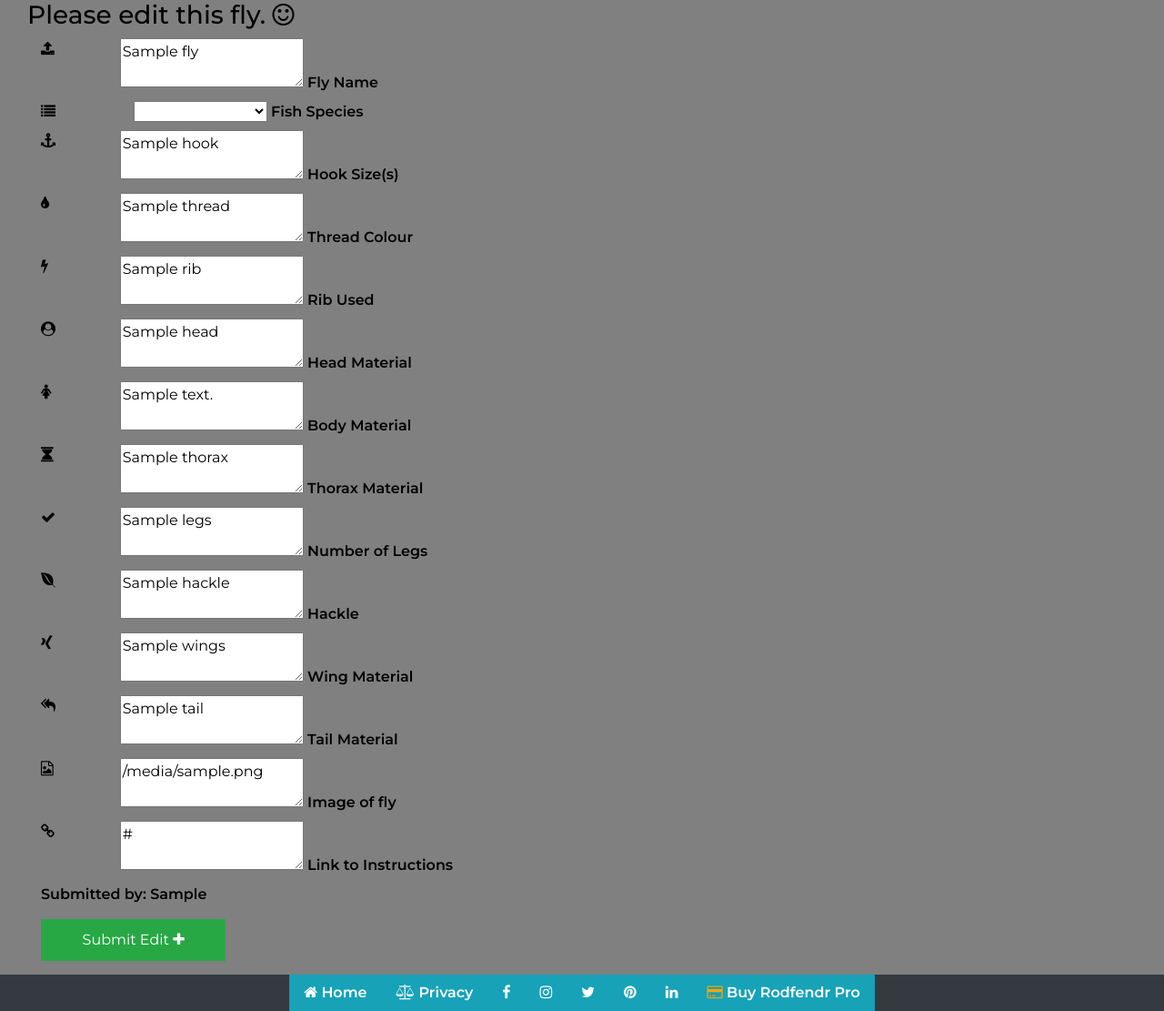
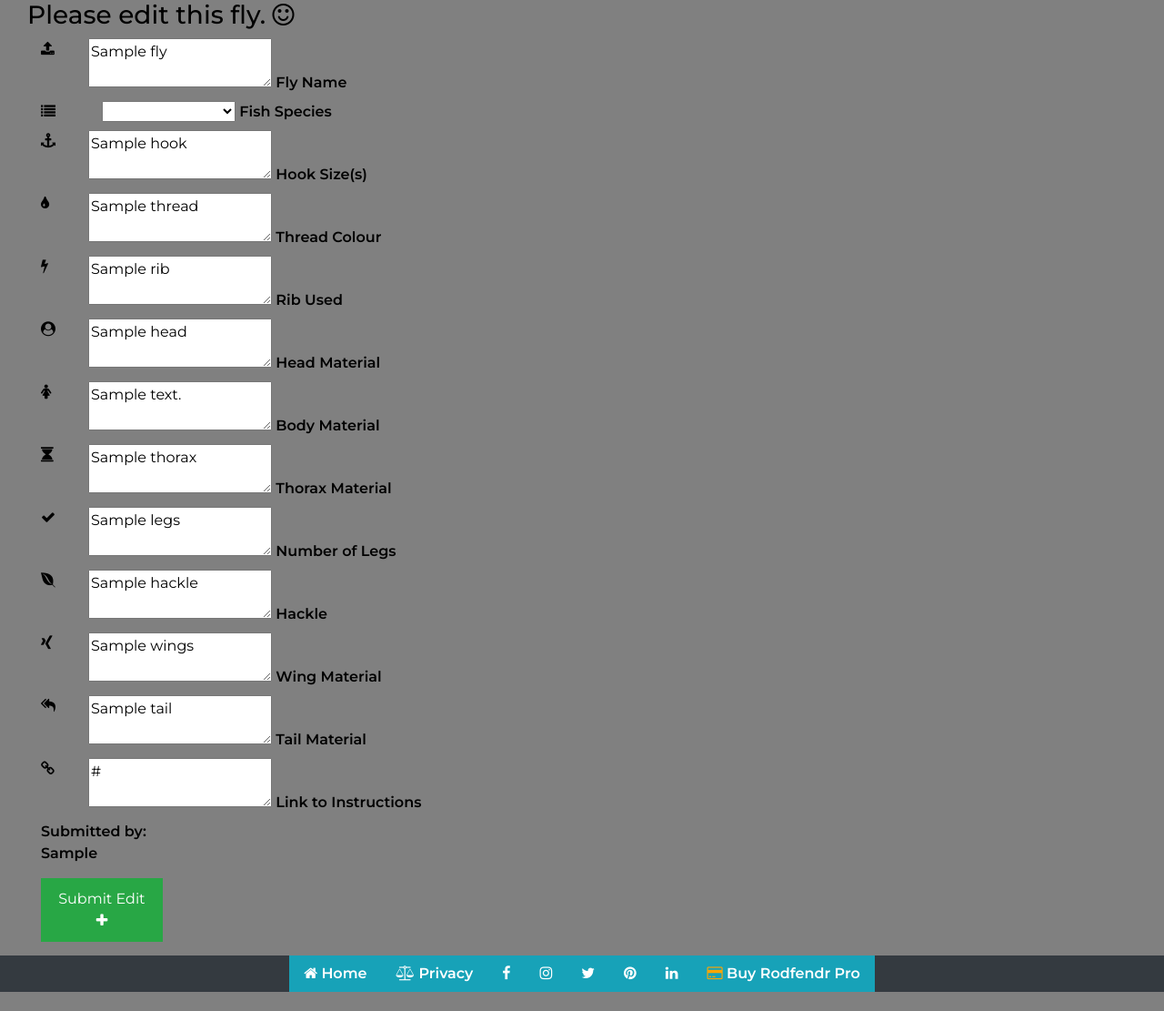
Before and after one commit to AlanOSheadev/Flies-fish-love, a Flask app: template templates/editfly.html in a window 1280 px wide. Shown: the part 72-1183 px from the top of the page at 91% size. After the commit the page ends 1162 px from the top, so only its background shows below. Run offline with Flask 2, Linux system fonts and the light colour scheme; the template is opened without the code that fills it: most values are stand-ins (such as "Sample title", 1, 10 or a date in 2020); some libraries are stand-ins or nearby versions; some web fonts are replaced.

Commit message:
added fly image to fly page

```diff
--- a/templates/editfly.html
+++ b/templates/editfly.html
@@ -3,7 +3,7 @@
     <h3 class="justify-content-center col-12">Please edit this fly. <i class="fa fa-smile-o" aria-hidden="true"></i></h3>
 </div>
 <div class="row justify-content-center">
-    <form action="{{ url_for('update_fly', fly_id=fly._id) }}" method="POST" class="col-12">
+    <form action="{{ url_for('update_fly', fly_id=fly._id) }}" method="POST" class="col-8">
         <div class="row">
             <div class="input-field col-1"><i class="fa fa-upload" aria-hidden="true"></i></div>
             <div class="col_11">
@@ -96,13 +96,6 @@
             </div>
         </div>
         <div class="row">
-            <div class="input-field col-1"> <i class="fa fa-file-image-o" aria-hidden="true"></i></div>
-            <div class="col_11">
-                <textarea name="image" id="image">{{fly.image}}</textarea>
-                <label>Image of fly</label>
-            </div>
-        </div>
-        <div class="row">
             <div class="input-field col-1"> <i class="fa fa-link" aria-hidden="true"></i></div>
             <div class="col_11">
                 <textarea name="link" id="link">{{fly.link}}</textarea>
@@ -126,7 +119,9 @@
             </button>
         </div>
     </form>
+    <div class="col-4"><a href="{{fly.image}}"></a></div>
 </div>
+
 <script src="https://cdnjs.cloudflare.com/ajax/libs/jquery/3.2.1/jquery.min.js"></script>
 <script type="test/javascript"></script>
 {% endblock %}
--- a/templates/fly.html
+++ b/templates/fly.html
@@ -38,7 +38,7 @@
                 <p>{{fly.submitted_by}}</p>
             </div>
             <div class="col">
-               <p>{{fly.image}}</p>
+               <p><a href="{{fly.image}}"></a></p>
             </div>
         </div>
 <!-- Keeping the ingredients for each fly in a drop down menu to enchance the UX -->
@@ -55,7 +55,7 @@
                     Wings : &nbsp;&ensp;&emsp;{{fly.wings}} <br>
                     Tail : &nbsp;&emsp;&emsp;&emsp;{{fly.tail}} <br>
                     Hackle : &nbsp;&emsp;&nbsp;{{fly.hackle}} <br>
-                    Image : &nbsp;&ensp;&emsp;{{fly.image}} <br>
+                    <!-- Image : &nbsp;&ensp;&emsp;{{fly.image}} <br> -->
                     Link to Instructions :  <a href="{{fly.link}}" target="blank">Link</a> <br>
                     <br>
                     Submitted By: {{fly.submitted_by}}
--- a/templates/searchflyname.html
+++ b/templates/searchflyname.html
@@ -43,7 +43,7 @@
                     Wings : &nbsp;&ensp;&emsp;{{result.wings}} <br>
                     Tail : &nbsp;&emsp;&emsp;&emsp;{{result.tail}} <br>
                     Hackle : &nbsp;&emsp;&nbsp;{{result.hackle}} <br>
-                    Image : &nbsp;&ensp;&emsp;{{fly.image}} <br>
+                    <!-- Image : &nbsp;&ensp;&emsp;{{fly.image}} <br> -->
                     Link to Instructions :  <a href="{{result.link}}" target="blank">Link</a> <br>
                     <br>
                     Submitted By: {{result.submitted_by}}
--- a/templates/searchflysubmitted.html
+++ b/templates/searchflysubmitted.html
@@ -47,7 +47,7 @@
                     Wings : &nbsp;&ensp;&emsp;{{result.wings}} <br>
                     Tail : &nbsp;&emsp;&emsp;&emsp;{{result.tail}} <br>
                     Hackle : &nbsp;&emsp;&nbsp;{{result.hackle}} <br>
-                    Image : &nbsp;&ensp;&emsp;{{fly.image}} <br>
+                    <!-- Image : &nbsp;&ensp;&emsp;{{fly.image}} <br> -->
                     Link to Instructions :  <a href="{{result.link}}" target="blank">Link</a> <br>
                     <br>
                     Submitted By: {{result.submitted_by}}
```
Also changed, not shown: templates/addfly.html (+2 -7 lines).
